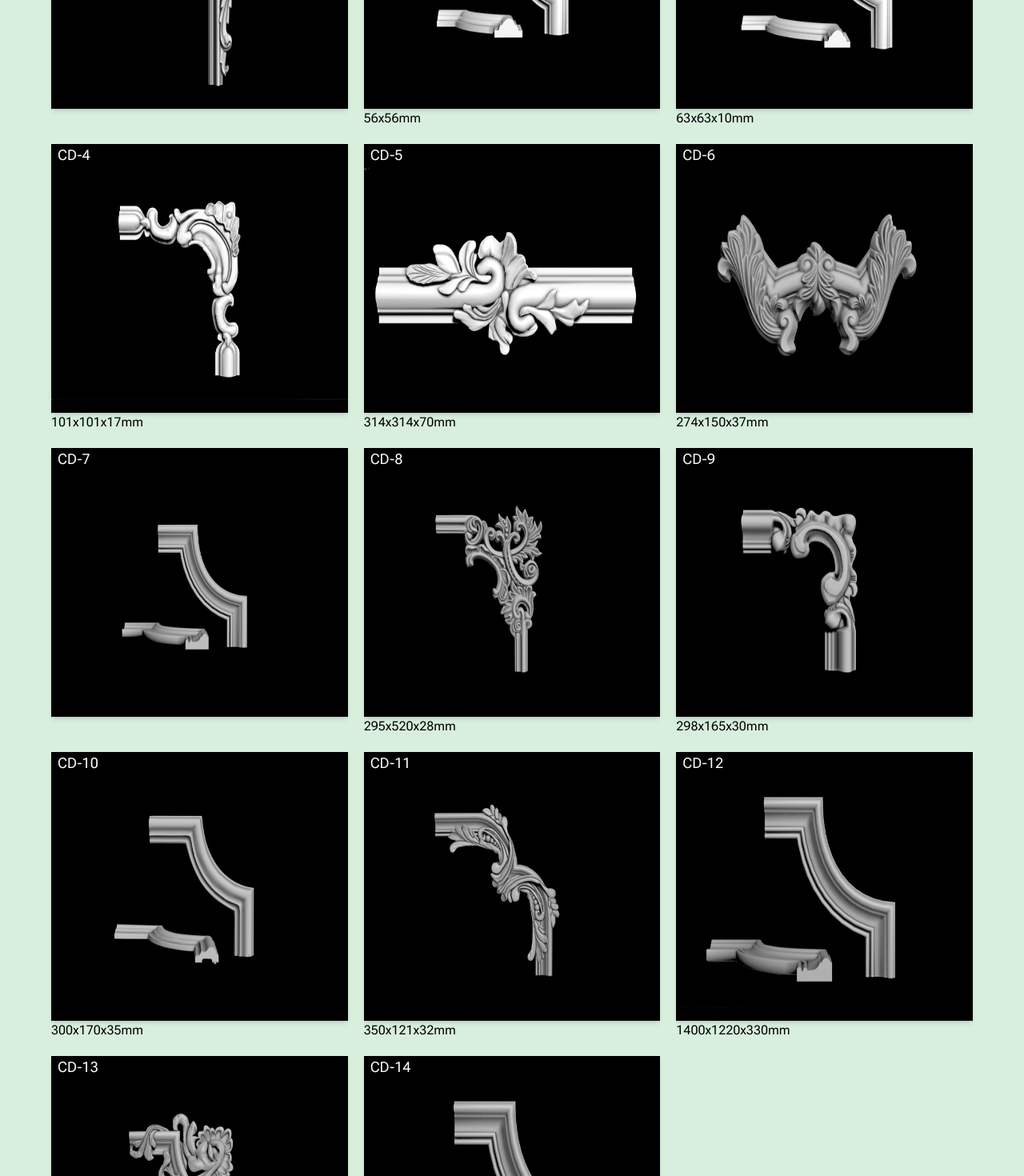
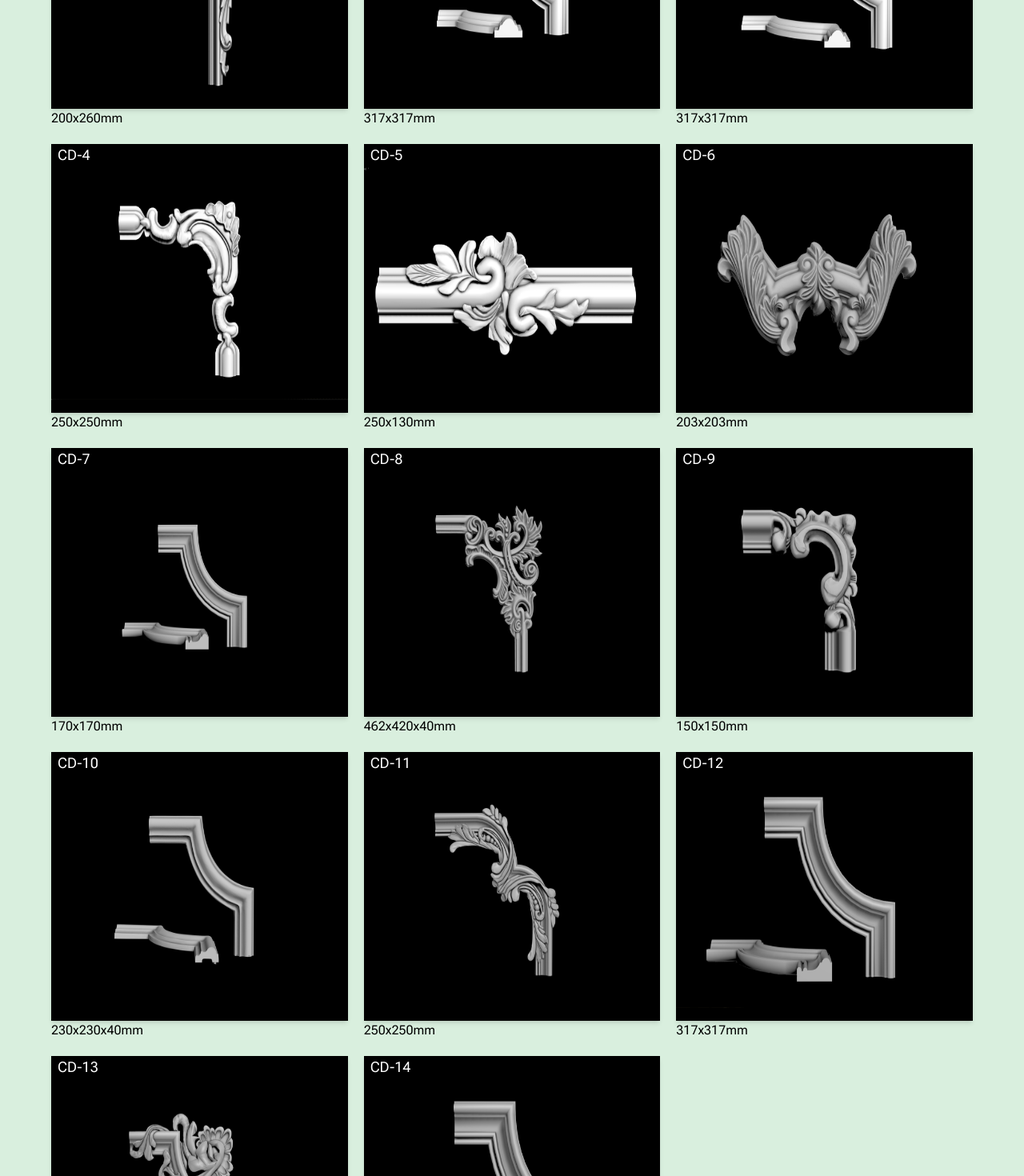
Before and after one commit to premparsania/DrasteeArt, a React (Vite) app: page /CornerDesign in a window 1280 px wide. Shown: the part 380-1850 px from the top of the page at 80% size. Built offline with nearby package versions, Linux system fonts and the light colour scheme.

Commit message:
Update CornerDesign.tsx

```diff
--- a/src/pages/category/CornerDesign.tsx
+++ b/src/pages/category/CornerDesign.tsx
@@ -90,71 +90,71 @@ const BorderData = [
   {
     Img: "/images/Corner Design/CD-1.PNG",
     Title: "CD-1",
-    Size:""
+    Size:"200x260mm"
   },
   {
     Img: "/images/Corner Design/CD-2.PNG",
     Title: "CD-2",
-    Size:"56x56mm"
+    Size:"317x317mm"
   },
   {
     Img: "/images/Corner Design/CD-3.PNG",
     Title: "CD-3",
-    Size:"63x63x10mm"
+    Size:"317x317mm"
   },
   {
     Img: "/images/Corner Design/CD-4.PNG",
     Title: "CD-4",
-    Size:"101x101x17mm"
+    Size:"250x250mm"
   },
   {
     Img: "/images/Corner Design/CD-5.PNG",
     Title: "CD-5",
-    Size:"314x314x70mm"
+    Size:"250x130mm"
   },
   {
     Img: "/images/Corner Design/CD-6.PNG",
     Title: "CD-6",
-    Size:"274x150x37mm"
+    Size:"203x203mm"
   },
   {
     Img: "/images/Corner Design/CD-7.PNG",
     Title: "CD-7",
-    Size:""
+    Size:"170x170mm"
   },
   {
     Img: "/images/Corner Design/CD-8.PNG",
     Title: "CD-8",
-    Size:"295x520x28mm"
+    Size:"462x420x40mm"
   },
   {
     Img: "/images/Corner Design/CD-9.PNG",
     Title: "CD-9",
-    Size:"298x165x30mm"
+    Size:"150x150mm"
   },
   {
     Img: "/images/Corner Design/CD-10.PNG",
     Title: "CD-10",
-    Size:"300x170x35mm"
+    Size:"230x230x40mm"
   },
   {
     Img: "/images/Corner Design/CD-11.PNG",
     Title: "CD-11",
-    Size:"350x121x32mm"
+    Size:"250x250mm"
   },
   {
     Img: "/images/Corner Design/CD-12.PNG",
     Title: "CD-12",
-    Size:"1400x1220x330mm"
+    Size:"317x317mm"
   },
   {
     Img: "/images/Corner Design/CD-13.PNG",
     Title: "CD-13",
-    Size:""
+    Size:"318x318mm"
   },
   {
     Img: "/images/Corner Design/CD-14.PNG",
     Title: "CD-14",
-    Size:""
+    Size:"250x250mm"
   },
 ];
```
